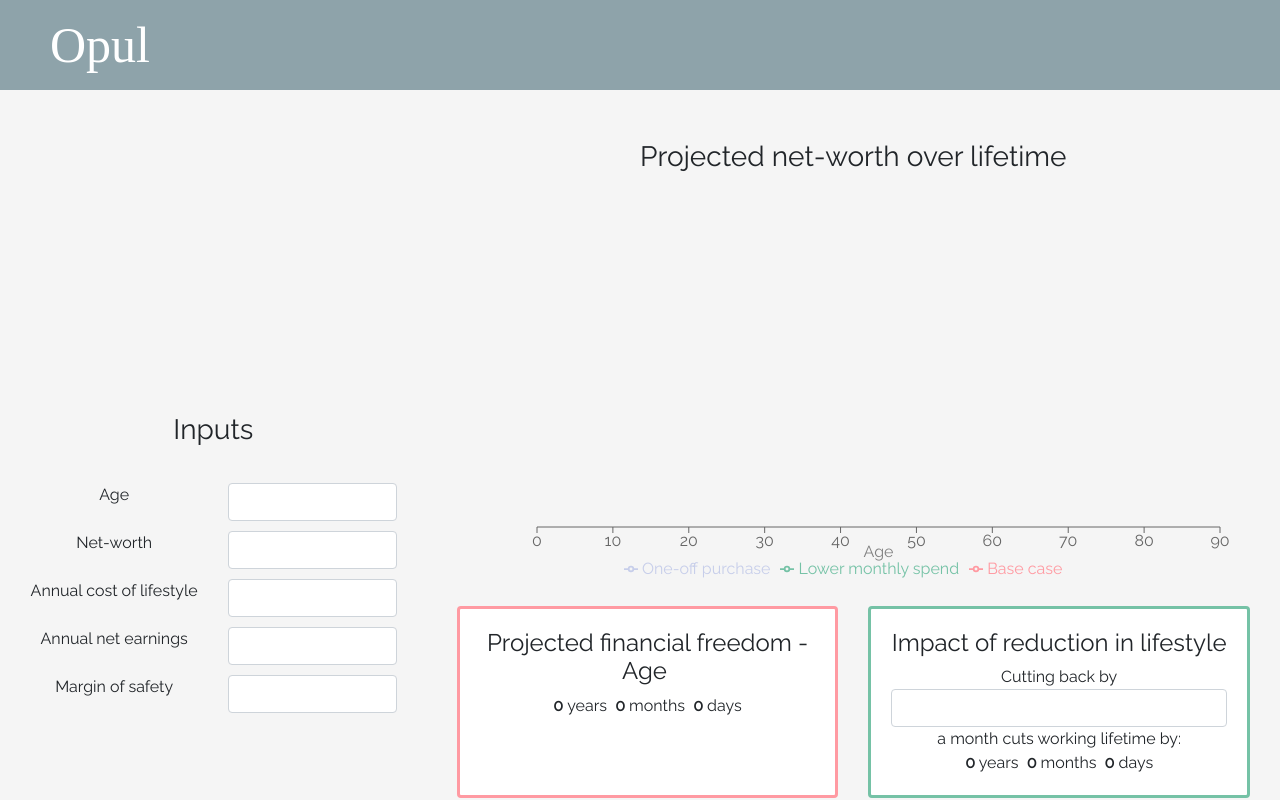
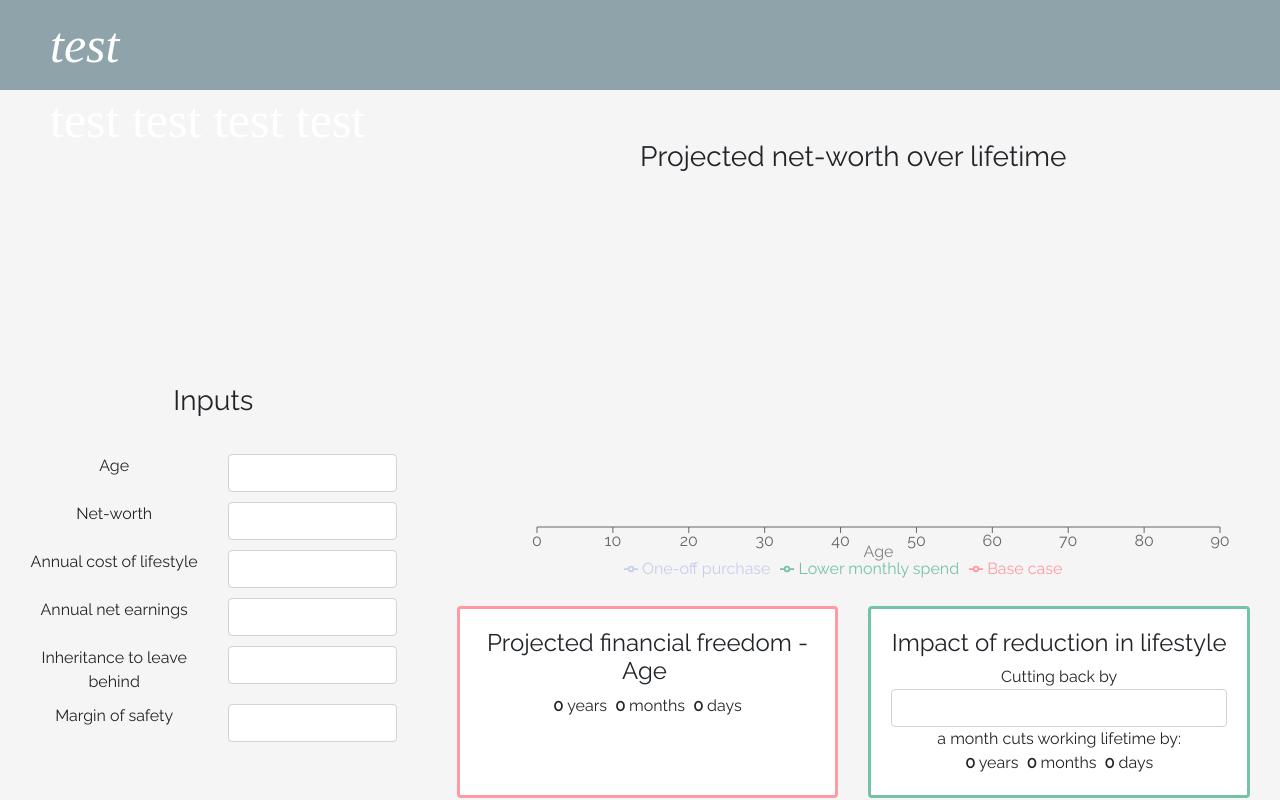
Before and after one commit to Kris-os/fire, a React (Create React App) app: page / in a window 1280 px wide. Shown: the top 800 px of the page. Built offline with nearby package versions, Linux system fonts and the light colour scheme; a web font is replaced by a local one.

Commit message:
add inheritance input

```diff
--- a/src/App.js
+++ b/src/App.js
@@ -15,6 +15,7 @@ class App extends Component {
         age: 0,
         networth: 0,
         expenditure: 0,
+        inheritanceToLeaveBehind: 0,
         netEarnings: 0,
         marginOfSafety: 0,
         lowerSpend: 0,
--- a/src/components/Header.jsx
+++ b/src/components/Header.jsx
@@ -3,7 +3,14 @@ import React, { Component } from "react";
 class Header extends Component {
   state = {};
   render() {
-    return <header className="App-header">Opul</header>;
+    return (
+      <div>
+        <header className="App-header">
+          Opul - the financial freedom model{" "}
+          <span style={{ fontStyle: "italic" }}>test</span> test test test test
+        </header>
+      </div>
+    );
   }
 }
 
--- a/src/components/Inputs.jsx
+++ b/src/components/Inputs.jsx
@@ -54,6 +54,19 @@ class Inputs extends Component {
 
           <Row className="paddingTopAndBottomSmall">
             <Col column sm={6}>
+              Inheritance to leave behind
+            </Col>
+            <Col sm={6}>
+              {" "}
+              <NumberInput
+                id="inheritanceToLeaveBehind"
+                updateState={this.props.updateState}
+              />
+            </Col>
+          </Row>
+
+          <Row className="paddingTopAndBottomSmall">
+            <Col column sm={6}>
               Margin of safety
             </Col>
             <Col sm={6}>
```
